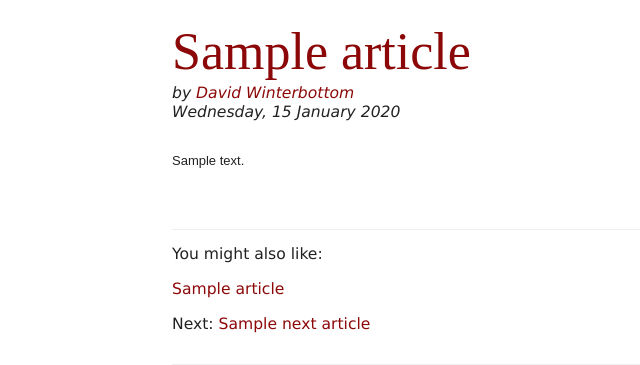
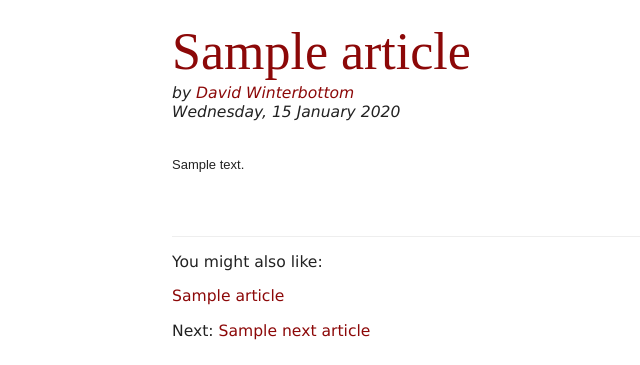
Before and after one commit to codeinthehole/codeinthehole.com, a Django app: template templates/cb/article_detail.html in a window 1280 px wide. Shown: the part 28-393 px from the top of the page, without its empty margins (58-698 px from the left). Run offline with Django 3.2, Linux system fonts and the light colour scheme; tables that the repository leaves empty hold one stand-in row (values such as "Sample post"); the template is opened without the code that fills it: values that come from a table or form of the project are taken from there, most other values are stand-ins (such as "Sample title", 1, 10 or a date in 2020); some libraries are stand-ins or nearby versions; some web fonts are replaced.

Commit message:
Added new article

```diff
--- a/static/html5boilerplate/css/style.css
+++ b/static/html5boilerplate/css/style.css
@@ -310,6 +310,9 @@ h1#title {
     font-weight: normal;
     color: #8C0808;
 }
+#article {
+    line-height: 1.8em;
+}
 
 /* Article styles */
 .article h1#article_title {
@@ -337,7 +340,6 @@ div.highlight {
     border-radius: 3px;
 }
 tt.docutils {
-    border: 1px solid #ccc;
     background-color: #f8f8f8;
     padding: 2px 5px;
 }
--- a/templates/cb/article_detail.html
+++ b/templates/cb/article_detail.html
@@ -19,7 +19,9 @@
     {% endif %}
 </h3>
 
-{{ article.body_html|safe }}
+<div id="article">
+    {{ article.body_html|safe }}
+</div>
 
 <div id="further-reading">
     {% if related_articles %}
```
Also changed, not shown: 2 other files.
